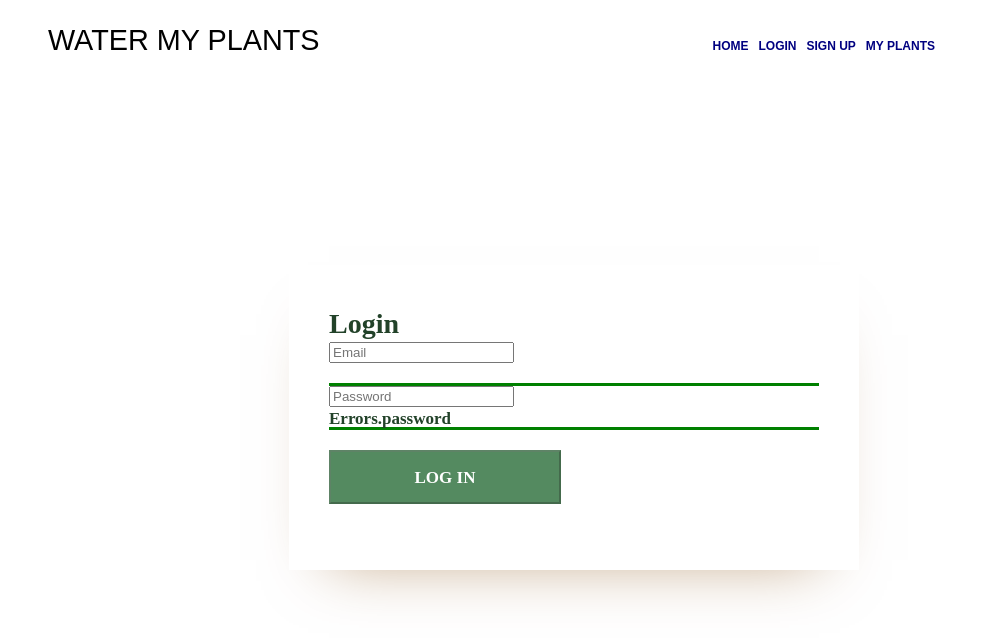
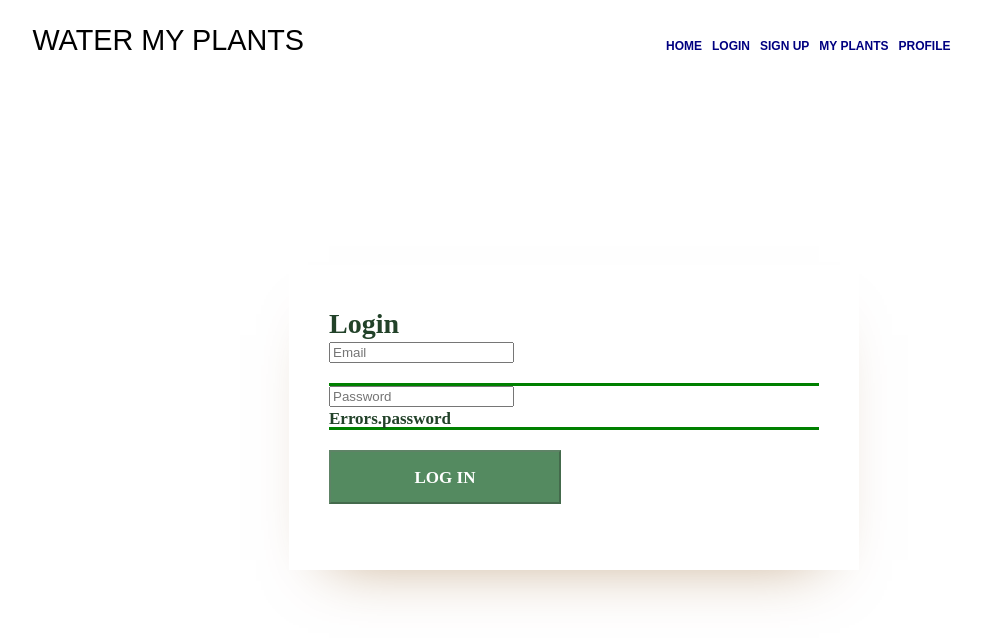
Before and after one commit to taylorfriesen6/frontend, a React (Create React App) app in the folder my-app/: page /login in a window 1280 px wide. Shown: the top 638 px of the page, without its empty margins (146-1127 px from the left). Built offline with nearby package versions, Linux system fonts and the light colour scheme.

Commit message:
Couldnt do logInValidation but I got pop ups for delete plant and add plant

```diff
--- a/my-app/src/components/AddPlant.js
+++ b/my-app/src/components/AddPlant.js
@@ -36,6 +36,11 @@ const AddPlant = (props) => {
     const [formErrors, setFormErrors] = useState(initialFormErrors)
     const { species_id } = props;
     const [ formValues, setFormValues ] = useState({...initialFormValues, species_id: species_id});
+
+
+    const message = () => {
+        window.alert("Plant has been added")
+    }
 
     const changeHandler = (evt) => {
         setFormValues({...formValues, [evt.target.name]: evt.target.value});
@@ -121,7 +126,7 @@ console.log(formValues.plant_nickname)
                     onChange={changeHandler}
                     placeholder="Notes...">
                 </input>
-                <button >Add Plant</button>
+                <button onClick={message} >Add Plant</button>
             </form>
         </AddPlantContainer>
     )
--- a/my-app/src/components/EditPlant.js
+++ b/my-app/src/components/EditPlant.js
@@ -49,8 +49,10 @@ const EditPlant = (plants) => {
          [e.target.name]: e.target.value});
 };
 
+
    const deleter =  (e) => {
-  e.preventDefault();
+    e.preventDefault();
+    alert('Reload Page')
 
   const rightPlant = {user_plant_id: plant.user_plant_id};
   console.log('plantuserplantid', rightPlant);
@@ -68,6 +70,7 @@ const EditPlant = (plants) => {
 
     const onSubmit = (e) => {
         e.preventDefault();
+
 
         const updatedPlant = {
             user_plant_id: plant.user_plant_id,
@@ -150,7 +153,7 @@ const EditPlant = (plants) => {
 
                     <SubmitChanges onClick={onSubmit}>SAVE CHANGES
                         </SubmitChanges>
-                        <DeletePlant onClick={deleter}>DELETE FROM COLLECTION
+                        <DeletePlant onClick={deleter} >DELETE FROM COLLECTION
                         </DeletePlant>
 
                     </div>
--- a/my-app/src/components/NavBar.js
+++ b/my-app/src/components/NavBar.js
@@ -59,6 +59,9 @@ const NavBar = ({isLoggedIn, userLogout}) => {
         <div>
           <NavLink activeClassName="active" to="/collection">My Plants</NavLink>
         </div>
+        <div>
+          <NavLink activeClassName="active" to="/profile">Profile</NavLink>
+        </div>
       </LinksStyle>
     </NavStyle>
   );
```
